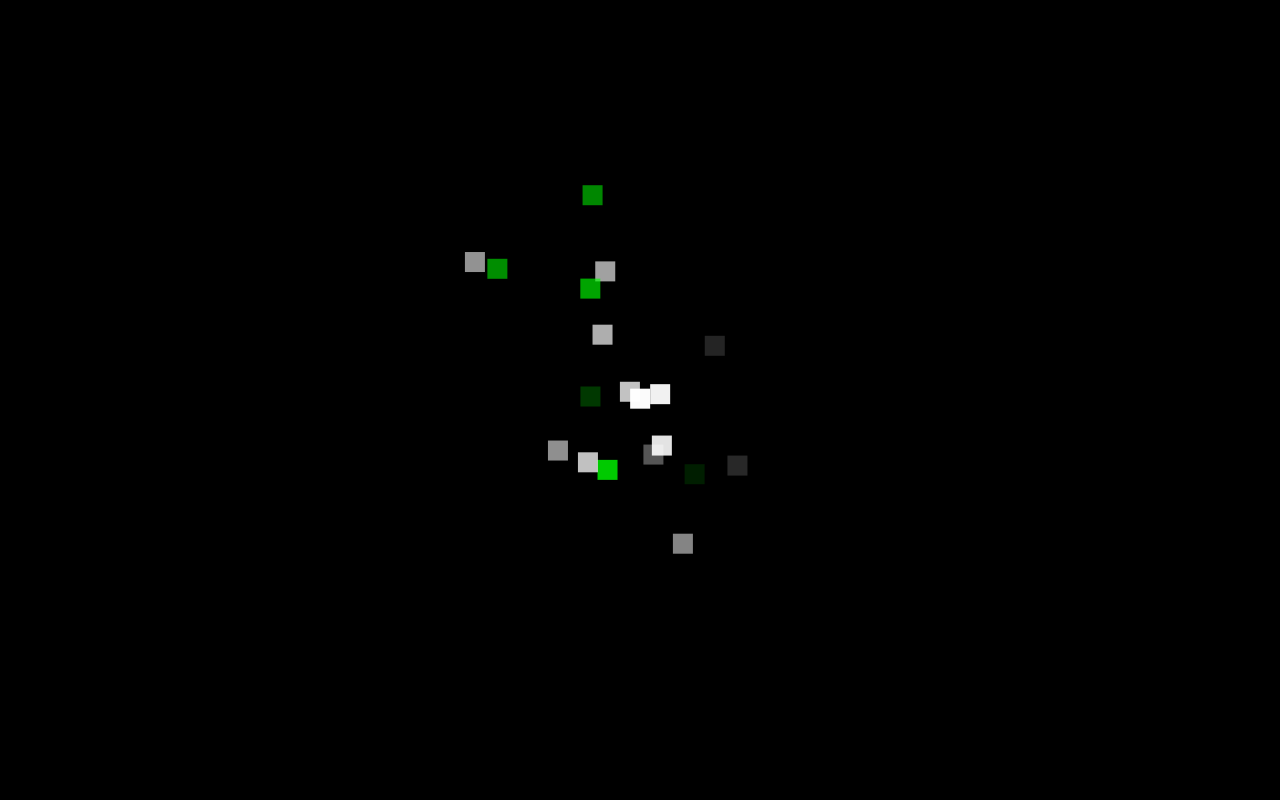
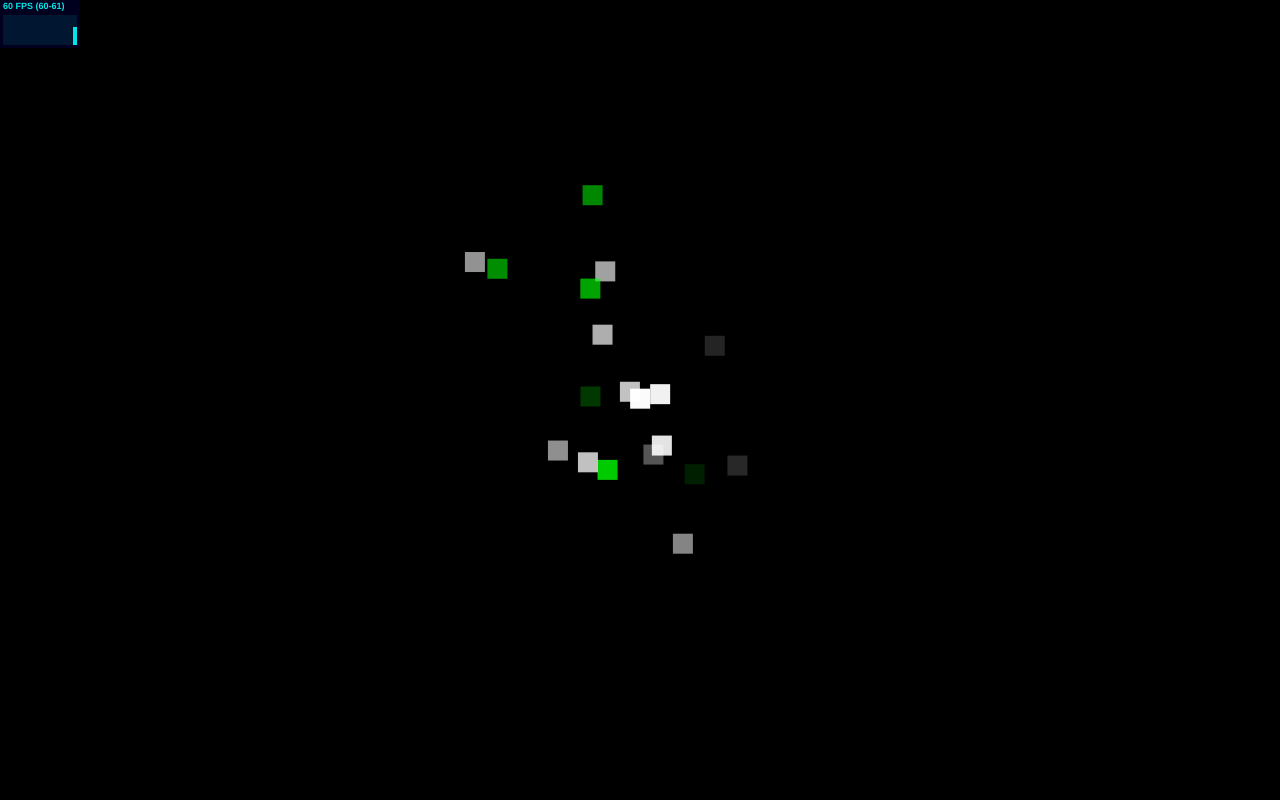
Before and after one commit to BrendonCon/entity-component-system, a website: page index.html in a window 1280 px wide. Drawn offline with nearby package versions, Linux system fonts and the light colour scheme.

Commit message:
Add stats js around main loop

```diff
--- a/index.html
+++ b/index.html
@@ -8,6 +8,7 @@
 </head>
 <body>
   <canvas id="canvas"></canvas>
+  <script src="./node_modules/stats.js/build/stats.min.js"></script>
   <script src="./src/index.js" type="module"></script>
 </body>
 </html>
--- a/src/index.js
+++ b/src/index.js
@@ -19,6 +19,10 @@ import { RandomPoisonSystem } from './systems/RandomPoisonSystem.js';
 
 let canvas = document.getElementById('canvas');
 window.world = new World();
+
+let stats = new Stats();
+stats.showPanel(0);
+document.body.appendChild(stats.dom);
 
 function setup() {
   let emitter = world.createEntity();
@@ -58,8 +62,10 @@ function update(time) {
 function render() {}
 
 function loop(time = 0) {
+  stats.begin();
   update(time);
   render();
+  stats.end();
   requestAnimationFrame(loop);
 }
 
```
